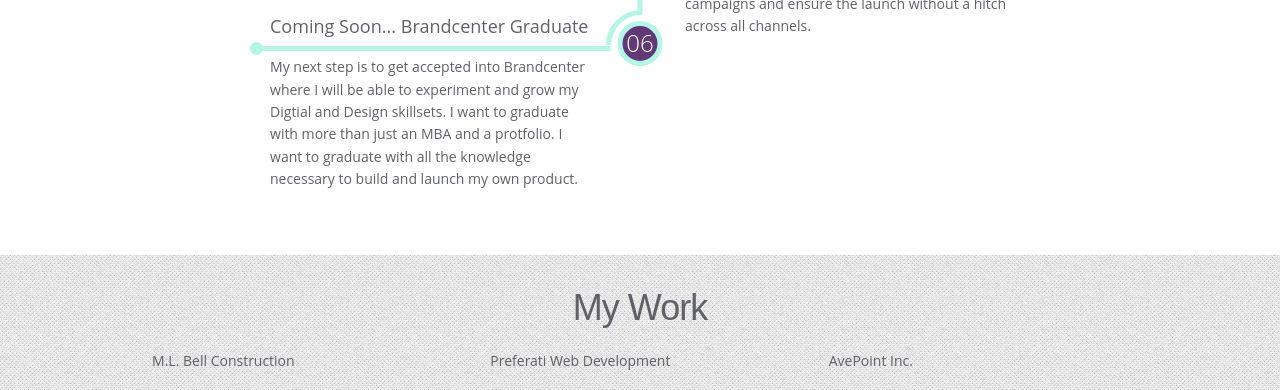
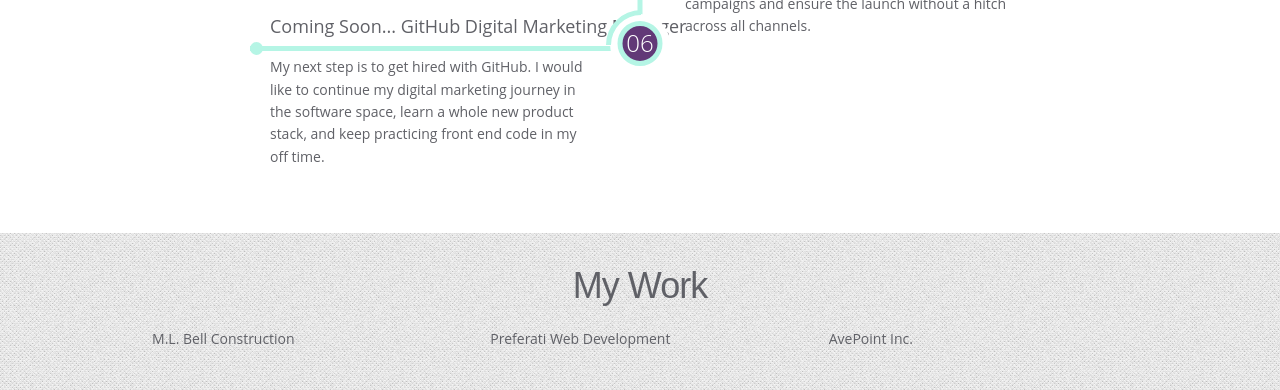
Before and after one commit to abarnesmarie/abarnesmarie.github.io, a plain HTML site: page index.html in a window 1280 px wide. Shown: the part 1125-1515 px from the top of the page. Drawn offline with nearby package versions, Linux system fonts and the light colour scheme; a script that the page names is missing.

Commit message:
Update index.html
Updated timeline

```diff
--- a/index.html
+++ b/index.html
@@ -66,8 +66,8 @@
 						<p>My fascination with digital consumer experiences led me to researching everything for tuftes display of information concepts to practicing my coding skills through free channels such as Lynda, code academy and more.</p> <img src="images/04.png" alt=""> <span class="timeline__arc"></span> <span class="timeline__arc timeline__arc--bottom"></span></li>
 					<li> <span class="timeline__number">05</span> <span class="timeline__title">Integrated Campaign Manager</span>
 						<p>My varied skillset and experience with things ranging from events, to websites to social platforms became valuable to the company I now work for. I now work with a team to plan new campaigns and ensure the launch without a hitch across all channels.</p> <img src="images/05.png" alt=""> <span class="timeline__arc"></span> <span class="timeline__arc timeline__arc--bottom"></span></li>
-					<li> <span class="timeline__number">06</span> <span class="timeline__title">Coming Soon... Brandcenter Graduate</span>
-						<p>My next step is to get accepted into Brandcenter where I will be able to experiment and grow my Digtial and Design skillsets. I want to graduate with more than just an MBA and a protfolio. I want to graduate with all the knowledge necessary to build and launch my own product.</p> <img src="images/06.png" alt=""> <span class="timeline__arc"></span> <span class="timeline__arc timeline__arc--bottom"></span></li>
+					<li> <span class="timeline__number">06</span> <span class="timeline__title">Coming Soon... GitHub Digital Marketing Manager</span>
+						<p>My next step is to get hired with GitHub. I would like to continue my digital marketing journey in the software space, learn a whole new product stack, and keep practicing front end code in my off time.</p> <img src="images/06.png" alt=""> <span class="timeline__arc"></span> <span class="timeline__arc timeline__arc--bottom"></span></li>
 				</ol>
 			</div>
 		</section>
```
